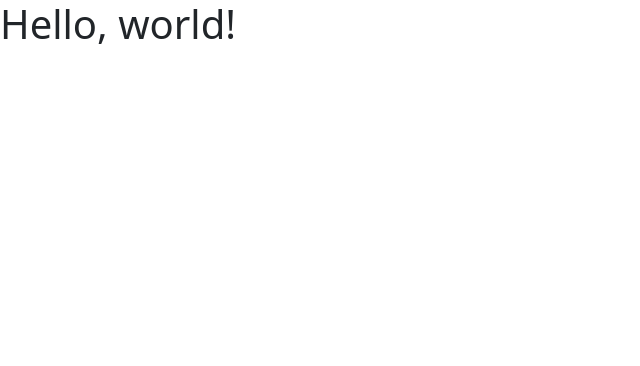
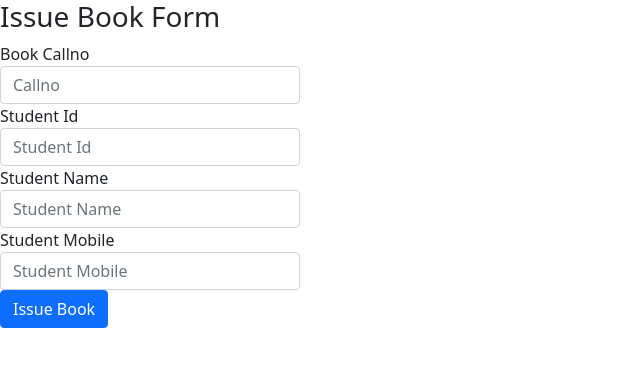
Before and after one commit to AAdewunmi/E-Library-System, a plain HTML site: page web/issuebookform.html in a window 1280 px wide. Shown: the whole page, without its empty margins (0-640 px from the left). Drawn offline with nearby package versions, Linux system fonts and the light colour scheme.

Commit message:
Eighty-One Commit: Implement Issue Book Form

```diff
--- a/web/issuebookform.html
+++ b/web/issuebookform.html
@@ -13,10 +13,29 @@ Click nbfs://nbhost/SystemFileSystem/Templates/JSP_Servlet/Html.html to edit thi
     <!-- Bootstrap CSS -->
     <link href="https://cdn.jsdelivr.net/npm/bootstrap@5.0.2/dist/css/bootstrap.min.css" rel="stylesheet" integrity="sha384-EVSTQN3/azprG1Anm3QDgpJLIm9Nao0Yz1ztcQTwFspd3yD65VohhpuuCOmLASjC" crossorigin="anonymous">
 
-    <title>Hello, world!</title>
+    <title>Issue Book Form</title>
   </head>
   <body>
-    <h1>Hello, world!</h1>
+    <h3>Issue Book Form</h3>
+  <form action="servlets.IssueBook" method="post" style="width:300px">
+  <div class="form-group">
+    <label for="callno1">Book Callno</label>
+    <input type="text" class="form-control" name="callno" id="callno1" placeholder="Callno"/>
+  </div>
+  <div class="form-group">
+    <label for="id1">Student Id</label>
+    <input type="text" class="form-control" name="studentid" id="id1" placeholder="Student Id"/>
+  </div>
+  <div class="form-group">
+    <label for="name1">Student Name</label>
+    <input type="text" class="form-control" name="studentname" id="name1" placeholder="Student Name"/>
+  </div>
+  <div class="form-group">
+    <label for="mobile1">Student Mobile</label>
+    <input type="number" class="form-control" name="studentmobile" id="mobile1" placeholder="Student Mobile"/>
+  </div>
+  <button type="submit" class="btn btn-primary">Issue Book</button>
+</form>
 
 
     <script src="https://cdn.jsdelivr.net/npm/@popperjs/core@2.9.2/dist/umd/popper.min.js" integrity="sha384-IQsoLXl5PILFhosVNubq5LC7Qb9DXgDA9i+tQ8Zj3iwWAwPtgFTxbJ8NT4GN1R8p" crossorigin="anonymous"></script>
```
